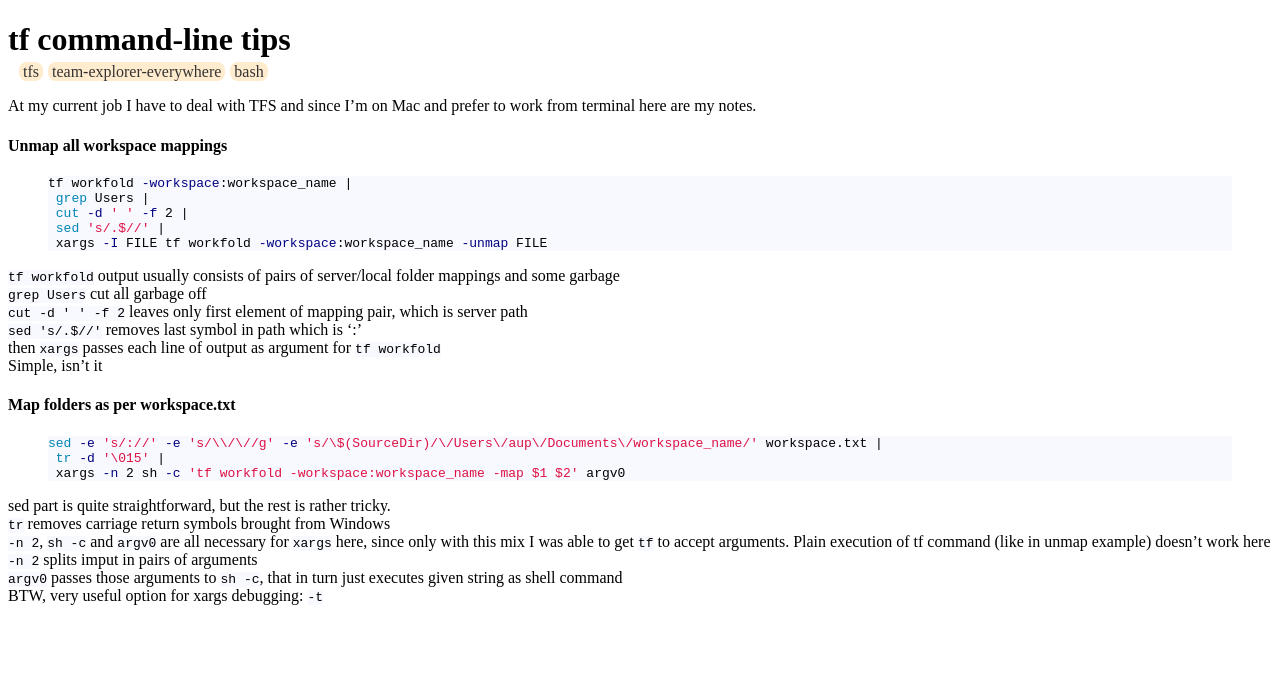
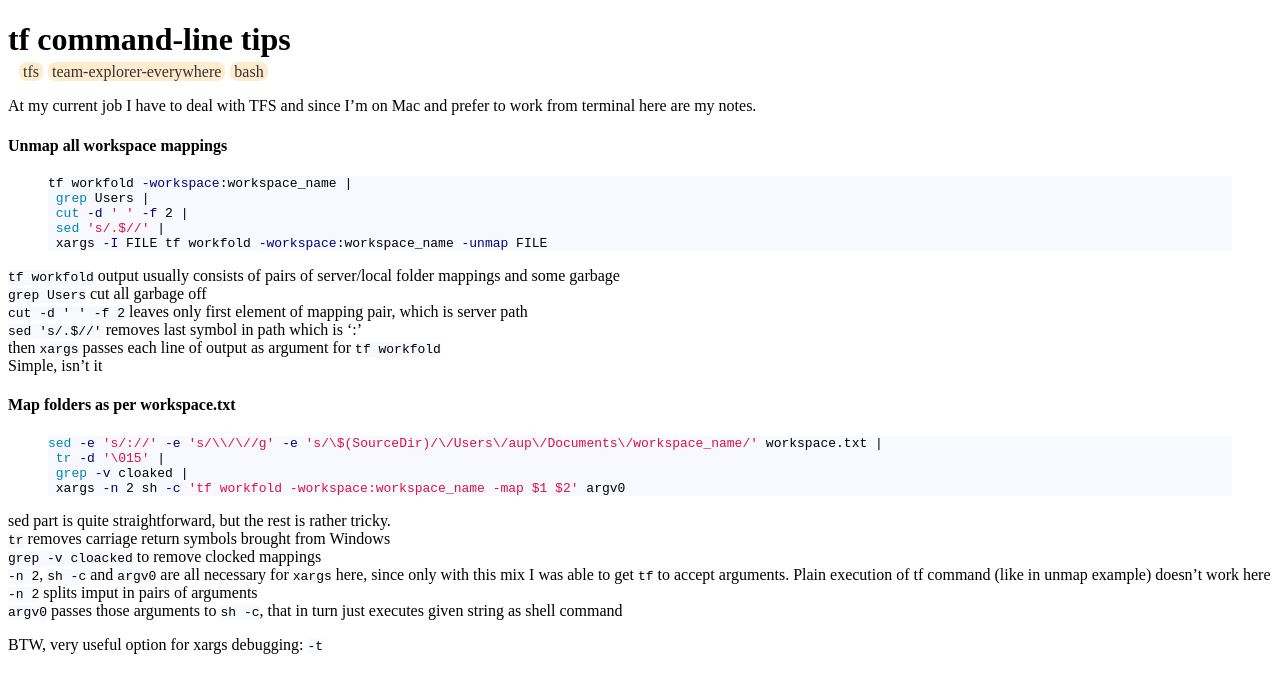
Before and after one commit to sofaking/sofaking.github.io, a Jekyll site: the page built from _posts/2015-09-01-tf-command-line.md, in a window 1280 px wide. Shown: the top 693 px of the page. Built offline with Jekyll 4.4.1, drawn with Linux system fonts in a browser that asks for light colours.

Commit message:
Mention cloaked mappings

```diff
--- a/_posts/2015-09-01-tf-command-line.md
+++ b/_posts/2015-09-01-tf-command-line.md
@@ -35,12 +35,15 @@
 {% highlight bash %}
 sed -e 's/://' -e 's/\\/\//g' -e 's/\$(SourceDir)/\/Users\/aup\/Documents\/workspace_name/' workspace.txt |
  tr -d '\015' |
+ grep -v cloaked |
  xargs -n 2 sh -c 'tf workfold -workspace:workspace_name -map $1 $2' argv0
 {% endhighlight %}
 
 sed part is quite straightforward, but the rest is rather tricky.
 `tr` removes carriage return symbols brought from Windows
+`grep -v cloacked` to remove clocked mappings
 `-n 2`, `sh -c` and `argv0` are all necessary for `xargs` here, since only with this mix I was able to get `tf` to accept arguments. Plain execution of tf command (like in unmap example) doesn't work here
 `-n 2` splits imput in pairs of arguments
 `argv0` passes those arguments to `sh -c`, that in turn just executes given string as shell command
+
 BTW, very useful option for xargs debugging: `-t`
```
